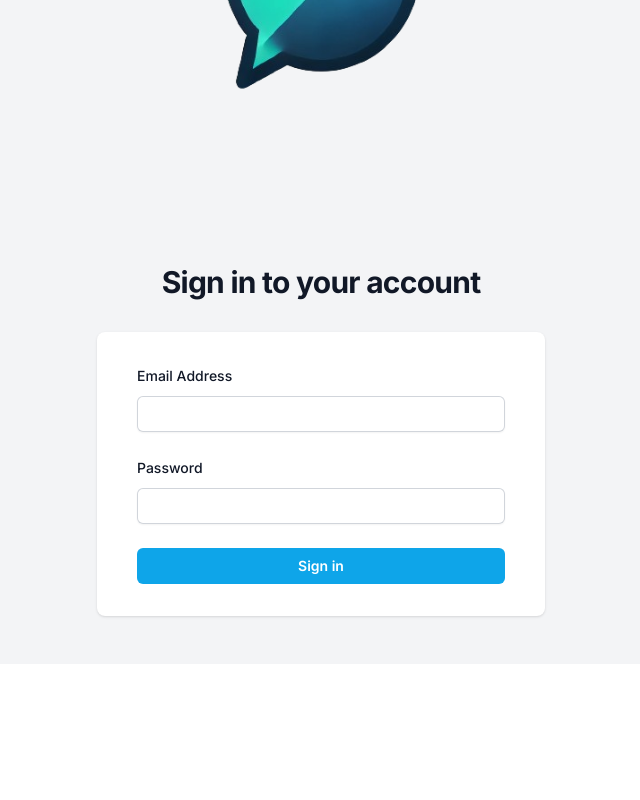
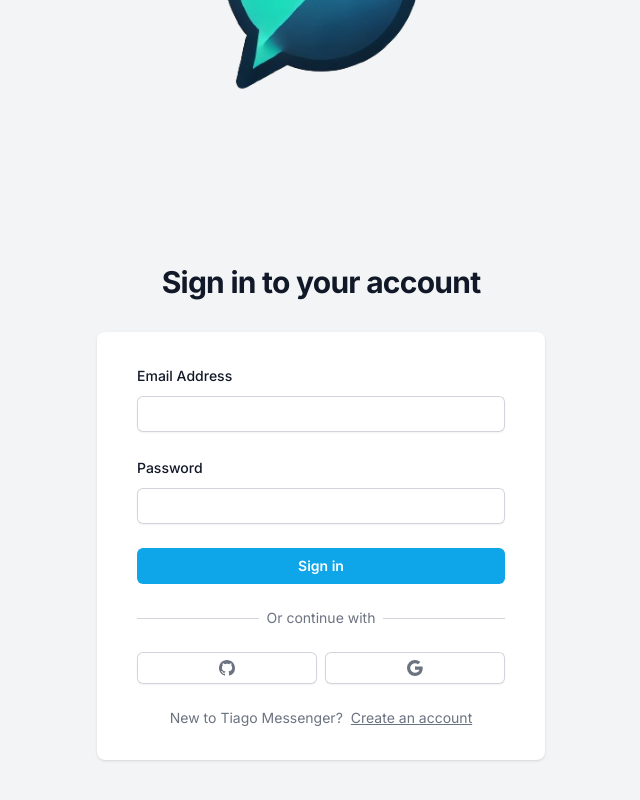
Before and after one commit to tiagoaosilveira/tiago-messenger, a Next.js app: page / in a window 1280 px wide. Shown: the part 256-1056 px from the top of the page, without its empty margins (319-959 px from the left). Before the commit the page ends 920 px from the top, so only its background shows below. Built offline with nearby package versions, Linux system fonts and the light colour scheme.

Commit message:
added Google/GitHub buttons (no action for now)

```diff
--- a/app/(site)/components/AuthForm.tsx
+++ b/app/(site)/components/AuthForm.tsx
@@ -4,6 +4,8 @@ import { useCallback, useState } from "react";
 import { FieldValues, SubmitHandler, useForm } from "react-hook-form";
 import Input from "@/app/components/inputs/input";
 import Button from "@/app/components/Button";
+import AuthSocialButton from "@/app/(site)/components/AuthSocialButton";
+import { BsGithub, BsGoogle } from "react-icons/bs";
 
 type Variant = 'LOGIN' | 'REGISTER';
 
@@ -56,16 +58,43 @@ const AuthForm = () => {
         <div className="bg-white px-4 py-8 shadow sm:rounded-lg sm:px-10">
           <form className="space-y-6" onSubmit={handleSubmit(onSubmit)}>
             { variant === 'REGISTER' && (
-              <Input id="name" label="Name" register={register} errors={errors}/>
+              <Input id="name" label="Name" register={register} errors={errors} disabled={isLoading}/>
             )}
-            <Input id="email" label="Email Address" type="email" register={register} errors={errors}/>
-            <Input id="password" label="Password" type="password" register={register} errors={errors}/>
+            <Input id="email" label="Email Address" type="email" register={register} errors={errors} disabled={isLoading}/>
+            <Input id="password" label="Password" type="password" register={register} errors={errors} disabled={isLoading}/>
             <div>
               <Button disabled={isLoading} fullWidth type="submit">
                 {variant === 'LOGIN' ? 'Sign in' : 'Register'}
               </Button>
             </div>
           </form>
+
+          <div className="mt-6">
+            <div className="relative">
+              <div className="absolute inset-0 flex items-center">
+                <div className="w-full border-t border-gray-300"/>
+              </div>
+              <div className="relative flex justify-center text-sm">
+                <span className="bg-white px-2 text-gray-500">
+                  Or continue with
+                </span>
+              </div>
+            </div>
+
+            <div className="mt-6 flex gap-2">
+              <AuthSocialButton icon={BsGithub} onClick={() => socialAction('github')}/>
+              <AuthSocialButton icon={BsGoogle} onClick={() => socialAction('google')}/>
+            </div>
+          </div>
+
+          <div className="flex gap-2 justify-center text-sm mt-6 px-2 text-gray-500">
+            <div>
+              { variant === 'LOGIN' ? 'New to Tiago Messenger?' : 'Already have an account?' }
+            </div>
+            <div onClick={toggleVariant} className="underline cursor-pointer">
+              { variant === 'LOGIN' ? 'Create an account' : 'Login'}
+            </div>
+          </div>
         </div>
       </div>
   )
--- /dev/null
+++ b/app/(site)/components/AuthSocialButton.tsx
@@ -0,0 +1,34 @@
+import { IconType } from "react-icons";
+
+interface AuthSocialButtonProps {
+  icon: IconType,
+  onClick: () => void;
+}
+
+const AuthSocialButton: React.FC<AuthSocialButtonProps> = ({
+  icon: Icon,
+  onClick,
+}) => {
+  return (
+    <button type="button" onClick={onClick}
+            className="
+              inline-flex
+              w-full
+              justify-center
+              rounded-md
+              bg-white
+              px-4
+              py-2
+              text-gray-500
+              shadow-sm
+              ring-1
+              ring-inset
+              ring-gray-300
+              hover:bg-gray-50
+              focus:ouline-offset-0">
+      <Icon />
+    </button>
+  )
+}
+
+export default AuthSocialButton;
```
